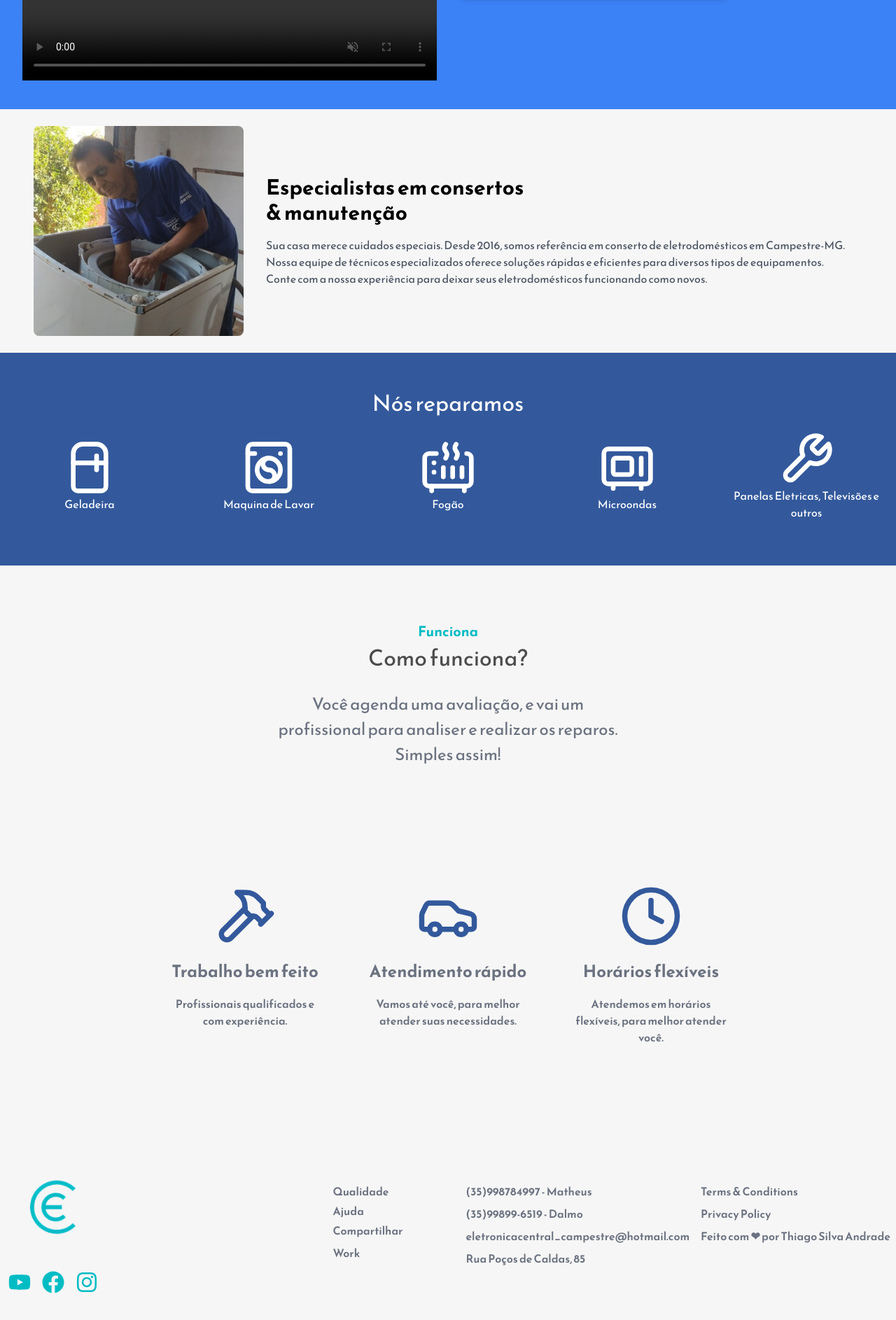
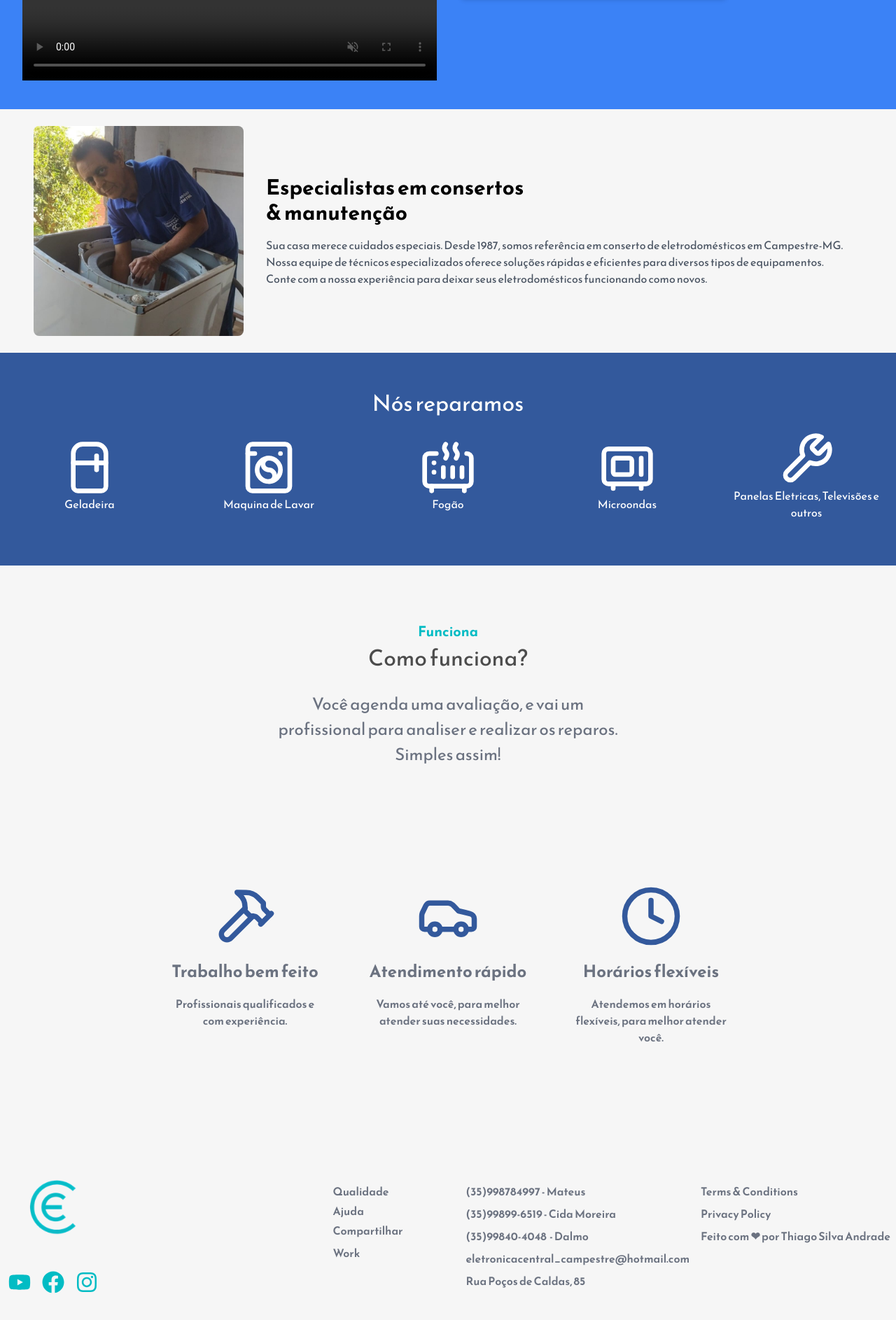
Before and after one commit to EletronicaCentralCampestre/appliancerepair-landingpage, a React (Vite) app: page / in a window 1280 px wide. Shown: the part 666-2552 px from the top of the page at 70% size. Built offline with nearby package versions, Linux system fonts and the light colour scheme; grey boxes are pictures that could not be loaded.

Commit message:
Refactor about.jsx and footer.jsx components

```diff
--- a/src/components/about.jsx
+++ b/src/components/about.jsx
@@ -12,7 +12,7 @@ const About = () => {
           Especialistas em consertos <br /> & manutenção
         </h1>
         <p className="text-gray-600">
-          Sua casa merece cuidados especiais. Desde 2016, somos referência em
+          Sua casa merece cuidados especiais. Desde 1987, somos referência em
           conserto de eletrodomésticos em Campestre-MG.
           <br /> Nossa equipe de técnicos
           especializados oferece soluções rápidas e eficientes para diversos
--- a/src/components/footer.jsx
+++ b/src/components/footer.jsx
@@ -32,8 +32,9 @@ const Footer = () => {
         <span className='mx-2 my-1 font-semibold text-gray-500 cursor-pointer'>Work</span>
       </div>
       <div className="footer-section-columns flex flex-col min-w-[190px]">
-        <span className='mx-2 my-1 font-semibold text-gray-500 cursor-pointer'><a href="tel:+5535998784997" >(35)998784997 - Matheus</a></span>
-        <span className='mx-2 my-1 font-semibold text-gray-500 cursor-pointer'><a href="tel:+553598996519">(35)99899-6519 - Dalmo</a></span>
+        <span className='mx-2 my-1 font-semibold text-gray-500 cursor-pointer'><a href="tel:+5535998784997" >(35)998784997 - Mateus</a></span>
+        <span className='mx-2 my-1 font-semibold text-gray-500 cursor-pointer'><a href="tel:+553598996519">(35)99899-6519 - Cida Moreira</a></span>
+        <span className='mx-2 my-1 font-semibold text-gray-500 cursor-pointer'><a href="tel:+5535998404048">(35)99840-4048  - Dalmo</a></span>
         <span className='mx-2 my-1 font-semibold text-gray-500 cursor-pointer'>eletronicacentral_campestre@hotmail.com</span>
         <span className='mx-2 my-1 font-semibold text-gray-500 cursor-pointer'>Rua Poços de Caldas, 85</span>
 
```
